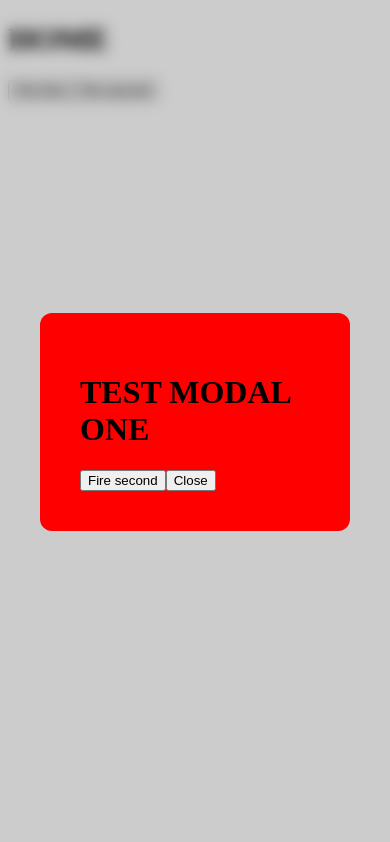
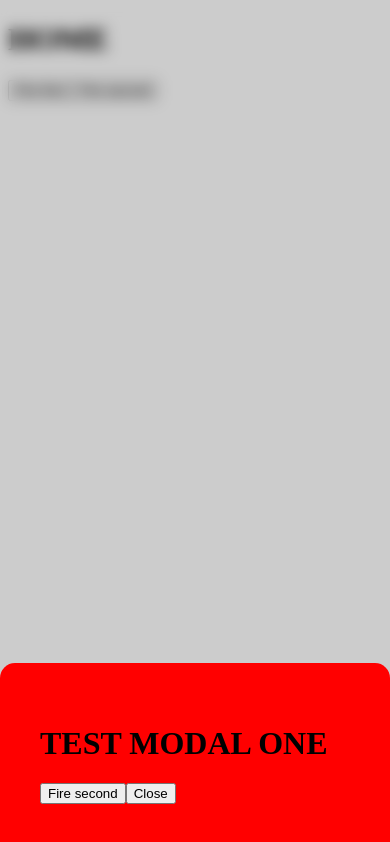
Before and after one commit to Wharley01/vue-modally, a Vue app: page / in a window 390 px wide. Both pictures are taken after a click on the button "Fire first". Built offline with nearby package versions, Linux system fonts and the light colour scheme; the HTML template or start-up script is replaced by a standard one.

Commit message:
Added support for mobile panel

```diff
--- a/index.js
+++ b/index.js
@@ -13,7 +13,8 @@ const VModal = {
         let default_options = {
             width: 700,
             padding: 20,
-            background: 'white'
+            background: 'white',
+            type: 'modal'
         }
 
         if (options) {
--- a/package.json
+++ b/package.json
@@ -1,6 +1,6 @@
 {
   "name": "vue-modally",
-  "version": "1.5.7",
+  "version": "1.9.7",
   "scripts": {
     "serve": "vue-cli-service serve",
     "build": "vue-cli-service build"
--- a/src/views/Home.vue
+++ b/src/views/Home.vue
@@ -16,13 +16,13 @@ export default {
     test() {
       this.$vmodal.show(TestModalTwo, {
         props: { name: "wale", company: "macroware" },
-        options: { width: 500 }
+        options: { width: 500, type: "panel" }
       });
     },
     test2() {
       this.$vmodal.show(TestModalOne, {
         props: { name: "Adewale" },
-        options: { width: 900, padding: 40 }
+        options: { width: 900, padding: 40, type: "panel" }
       });
     }
   }
--- a/src/views/Modal.vue
+++ b/src/views/Modal.vue
@@ -1,7 +1,10 @@
 <template>
   <div @click="closeModal" class="vm__modal__wrapper">
-    <div class="vm__modal__container">
-      <div :style="'padding: ' + modal_padding + 'px'" class="vm__modal__box">
+    <div
+      class="vm__modal__container"
+      :class="`${modal_type == 'modal' && 'is-modal'} ${modal_type == 'panel' && 'is-panel'}`"
+    >
+      <div :style="'padding: ' + (!is_panel ? modal_padding:0) + 'px'" class="vm__modal__box">
         <div
           @click="
             e => {
@@ -10,7 +13,7 @@
           "
           :style="'max-width: ' + modal_width + 'px; background: '+modal_background"
           class="vm__modal__box_container animated faster"
-          :class="{ zoomIn: !closed, zoomOut: closed }"
+          :class="`${!closed ? (is_panel ? 'bounceInUp':'zoomIn'):(is_panel ? 'bounceOutDown':'zoomOut')} ${is_panel && 'is-panel'}`"
         >
           <slot></slot>
         </div>
@@ -41,6 +44,10 @@ export default {
     modal_padding: {
       type: Number,
       default: 20
+    },
+    modal_type: {
+      type: String,
+      default: 20
     }
   },
   data() {
@@ -52,6 +59,11 @@ export default {
   methods: {
     closeModal() {
       this.root.$emit("close", this.modal_index);
+    }
+  },
+  computed: {
+    is_panel() {
+      return this.modal_type == "panel";
     }
   }
 };
@@ -69,15 +81,27 @@ export default {
   left: 0;
   display: flex;
   flex-direction: column;
+
   .vm__modal__container {
+    &.is-modal {
+      margin-top: auto;
+      margin-bottom: auto;
+    }
+    &.is-panel {
+      margin-top: auto;
+      margin-bottom: 0;
+    }
     margin-top: auto;
     margin-bottom: auto;
     width: 100%;
     overflow: auto !important;
-
     .vm__modal__box {
       .vm__modal__box_container {
-        border-radius: 12px;
+        &.is-panel {
+          border-bottom-left-radius: 0 !important;
+          border-bottom-right-radius: 0 !important;
+        }
+        border-radius: 15px;
         margin-left: auto;
         width: 100%;
         margin-right: auto;
--- a/src/views/ModalsContainer.vue
+++ b/src/views/ModalsContainer.vue
@@ -8,6 +8,7 @@
       :modal_width="modal.options.width"
       :modal_padding="modal.options.padding"
       :modal_background="modal.options.background"
+      :modal_type="modal.options.type"
       :closed="modal.closed"
       :style="'z-index: ' + (101 + index)"
     >
```
